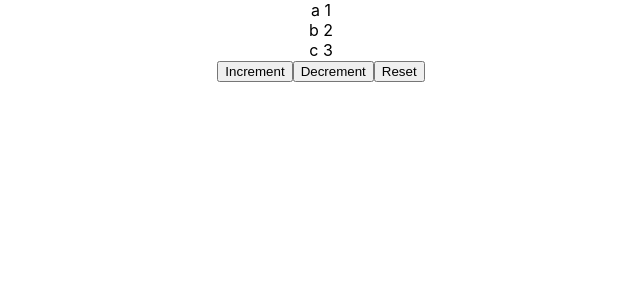
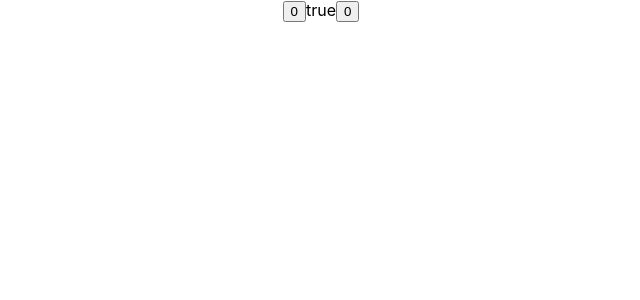
Before and after one commit to takinabradley/Codevolution-react-tutorial, a React (Create React App) app: page / in a window 1280 px wide. Shown: the top 300 px of the page, without its empty margins (319-959 px from the left). Built offline with nearby package versions, Linux system fonts and the light colour scheme.

Commit message:
Finish 'useMemo hook'

```diff
--- a/src/App.js
+++ b/src/App.js
@@ -1,6 +1,7 @@
 import React, { useState } from "react"
 import "./App.css"
 import ComponentC from "./hook-components/ComponentC"
+import Counter from "./hook-components/Counter"
 import CounterOne from "./hook-components/CounterOne"
 import DataFetching from "./hook-components/DataFetching"
 
@@ -9,7 +10,7 @@ import UserContext from "./hook-components/UserContext"
 function App() {
   return (
     <div className="App">
-      <CounterOne />
+      <Counter />
     </div>
   )
 }
--- /dev/null
+++ b/src/hook-components/Counter.js
@@ -0,0 +1,22 @@
+import React, { useMemo, useState } from "react"
+export default function Counter() {
+  const [counterOne, setCounterOne] = useState(0)
+  const [counterTwo, setCounterTwo] = useState(0)
+
+  const incrementOne = () => setCounterOne((prev) => prev + 1)
+  const incrementTwo = () => setCounterTwo((prev) => prev + 2)
+
+  const isEven = useMemo(() => {
+    let i = 0
+    while (i < 2000000000) i++
+    return counterOne % 2 === 0
+  }, [counterOne])
+
+  return (
+    <div>
+      <button onClick={incrementOne}>{counterOne}</button>
+      <span>{isEven.toString()}</span>
+      <button onClick={incrementTwo}>{counterTwo}</button>
+    </div>
+  )
+}
```
